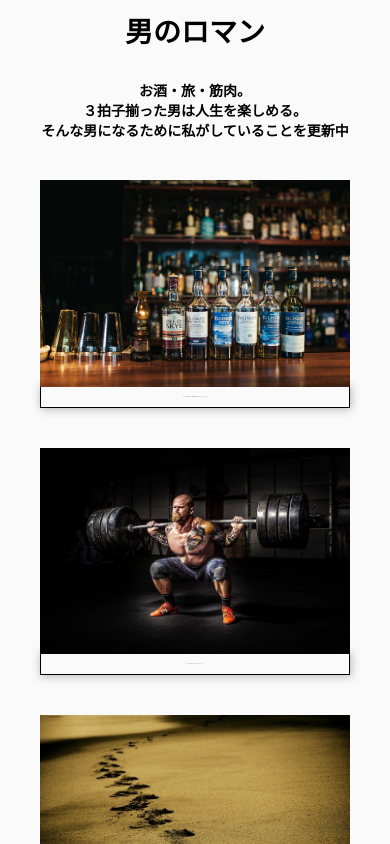
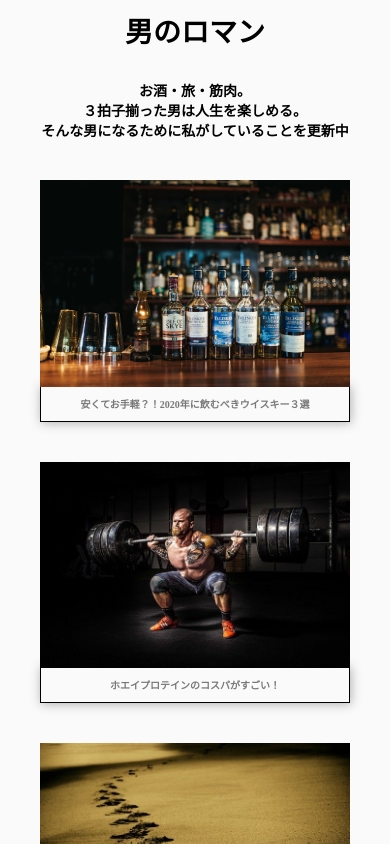
Before and after one commit to yapiro/portfolio, a React (Create React App) app: page /#/ in a window 390 px wide. Shown: the top 844 px of the page. Built offline with nearby package versions, Linux system fonts and the light colour scheme.

Commit message:
modyfied Home.css

```diff
--- a/src/components/Home/Home.css
+++ b/src/components/Home/Home.css
@@ -146,7 +146,7 @@ a{
       margin-top:-6px;
    }
    h4{
-      font-size:1px;
+      font-size:10px;
    }
    .bottom-cardtype{
       flex-direction: column;
```
Also changed, not shown: 1 other file (tests, documents, lock files or other folders).
